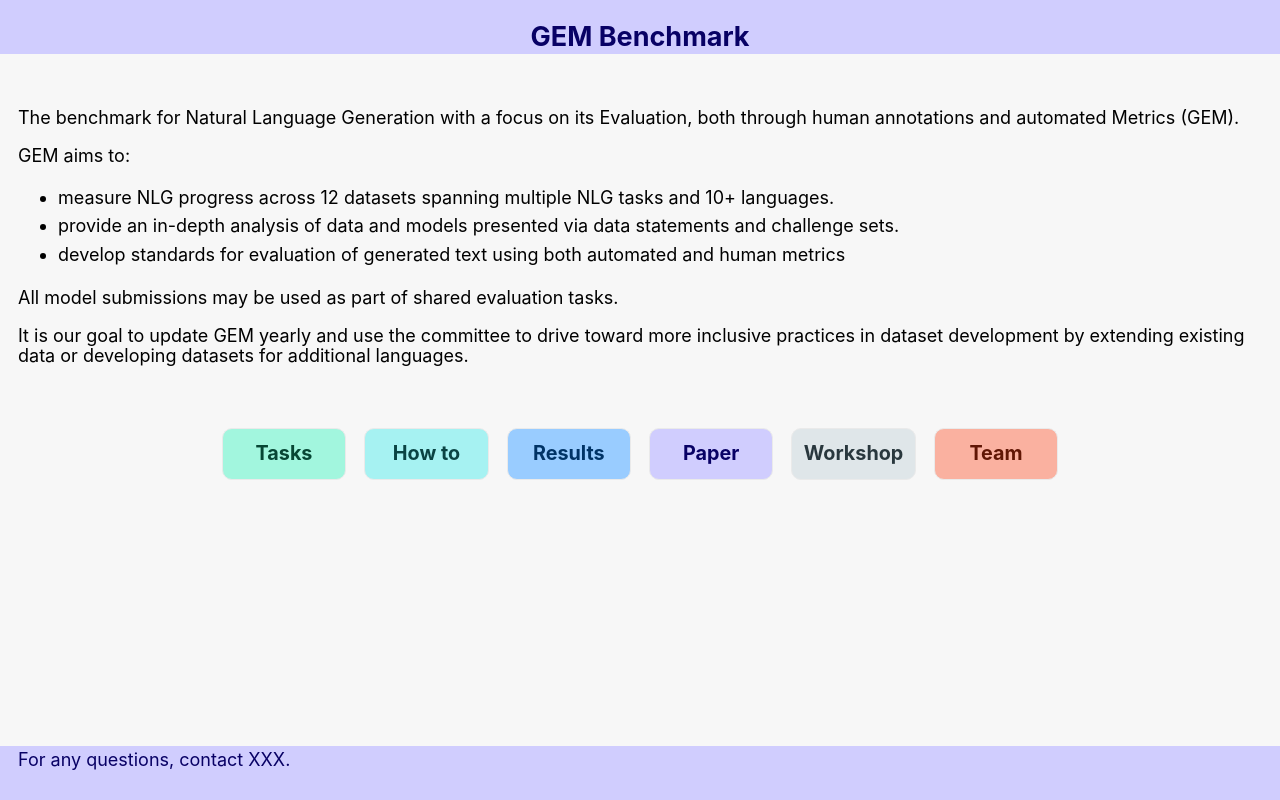
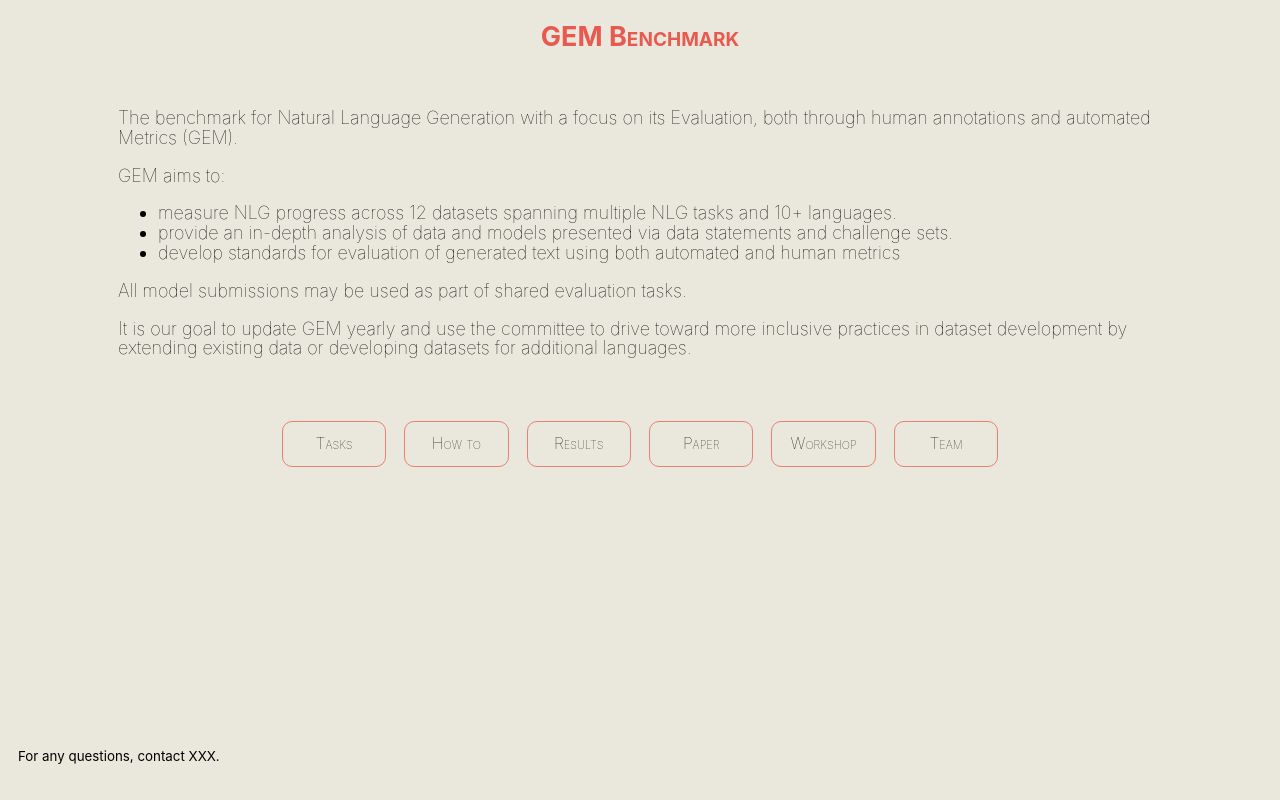
Before and after one commit to GEM-benchmark/GEM-benchmark.github.io, a Next.js app in the folder web/: page / in a window 1280 px wide. Built offline with nearby package versions, Linux system fonts and the light colour scheme.

Commit message:
switch color scheme to eggshell and red

```diff
--- a/web/components/layout.js
+++ b/web/components/layout.js
@@ -1,10 +1,10 @@
-import Head from 'next/head'
-import styles from './layout.module.css'
-import utilStyles from '../styles/utils.module.css'
-import Link from 'next/link'
+import Head from "next/head";
+import styles from "./layout.module.css";
+import utilStyles from "../styles/utils.module.css";
+import Link from "next/link";
 
-const name = 'GEM Benchmark'
-export const siteTitle = 'GEM'
+const name = "GEM Benchmark";
+export const siteTitle = "GEM";
 
 export default function Layout({ children, home }) {
   return (
@@ -24,14 +24,16 @@ export default function Layout({ children, home }) {
         <meta name="og:title" content={siteTitle} />
         <meta name="twitter:card" content="summary_large_image" />
       </Head>
-      <header className={styles.header + ' ' + utilStyles.purple}>
+      <header className={styles.header + " " + utilStyles.eggshell}>
         {home ? (
           <>
-            <h1 className={utilStyles.headingLg}>{name}</h1>
+            <h1 className={utilStyles.headingLg + " " + utilStyles.accent}>
+              {name}
+            </h1>
           </>
         ) : (
           <>
-              <h2 className={utilStyles.headingLg}>
+            <h2 className={utilStyles.headingLg + " " + utilStyles.accent}>
               <Link href="/">
                 <a className={utilStyles.colorInherit}>{name}</a>
               </Link>
@@ -40,11 +42,10 @@ export default function Layout({ children, home }) {
         )}
       </header>
       <div className={styles.container}>
-
         <main>{children}</main>
         <div className={styles.push}></div>
       </div>
-      <footer className={styles.footer + ' ' + utilStyles.purple}>
+      <footer className={styles.footer + " " + utilStyles.eggshell}>
         {!home && (
           <span className={styles.backToHome}>
             <Link href="/">
@@ -52,10 +53,8 @@ export default function Layout({ children, home }) {
             </Link>
           </span>
         )}
-        <span>
-          For any questions, contact XXX.
-    </span>
+        <span>For any questions, contact XXX.</span>
       </footer>
     </>
-  )
+  );
 }
--- a/web/components/layout.module.css
+++ b/web/components/layout.module.css
@@ -1,5 +1,5 @@
 .container {
-  max-width: 72rem;
+  max-width: 60rem;
   padding: 0 1rem;
   margin: 3rem auto;
   margin-bottom: -3rem;
@@ -10,11 +10,11 @@
   display: flex;
   flex-direction: column;
   align-items: center;
-  height: 3rem
+  height: 3rem;
 }
 
 .backToHome {
-  margin: 3rem 3rem 0 0;
+  margin: 0 3rem 0 0;
 }
 
 .footer,
@@ -22,4 +22,6 @@
   height: 3rem;
   padding: 0 1rem;
   display: flex;
+  font-size: 10pt;
+  color: #8e8d8a;
 }
--- a/web/pages/index.js
+++ b/web/pages/index.js
@@ -1,8 +1,8 @@
-import Head from 'next/head'
-import Layout, { siteTitle } from '../components/layout'
-import Link from 'next/link'
-import utilStyles from '../styles/utils.module.css'
-import styles from './index.module.css'
+import Head from "next/head";
+import Layout, { siteTitle } from "../components/layout";
+import Link from "next/link";
+import utilStyles from "../styles/utils.module.css";
+import styles from "./index.module.css";
 
 export default function Home() {
   return (
@@ -13,63 +13,67 @@ export default function Home() {
       <p className={styles.description}>
         The benchmark for Natural Language Generation with a focus on its
         Evaluation, both through human annotations and automated Metrics (GEM).
-        </p>
-        <p className={styles.description}>
-        GEM aims to:
-        </p>
-      <ul>
-        <li>measure NLG progress across 12 datasets spanning multiple NLG tasks
-          and 10+ languages.</li>
-        <li>provide an in-depth analysis of data and models presented via data
-          statements and challenge sets.</li>
-        <li>develop standards for evaluation of generated text using both automated and
-          human metrics</li>
+      </p>
+      <p className={styles.description}>GEM aims to:</p>
+      <ul className={styles.description}>
+        <li>
+          measure NLG progress across 12 datasets spanning multiple NLG tasks
+          and 10+ languages.
+        </li>
+        <li>
+          provide an in-depth analysis of data and models presented via data
+          statements and challenge sets.
+        </li>
+        <li>
+          develop standards for evaluation of generated text using both
+          automated and human metrics
+        </li>
       </ul>
       <p className={styles.description}>
-          All model submissions may be used as part of shared evaluation tasks.
-       </p>
-        <p className={styles.description}>
-        It is our goal to update GEM yearly and use the committee to drive toward
-        more inclusive practices in dataset development by extending existing data
-        or developing datasets for additional languages.
-        </p>
+        All model submissions may be used as part of shared evaluation tasks.
+      </p>
+      <p className={styles.description}>
+        It is our goal to update GEM yearly and use the committee to drive
+        toward more inclusive practices in dataset development by extending
+        existing data or developing datasets for additional languages.
+      </p>
       <div className={styles.grid}>
         <Link href="/tasks/">
-          <a className={styles.card + ' ' + styles.green}>
+          <a className={styles.card}>
             <h3>Tasks</h3>
           </a>
         </Link>
 
         <Link href="/get_started">
-          <a className={styles.card + ' ' + styles.teal}>
+          <a className={styles.card}>
             <h3>How to</h3>
           </a>
         </Link>
 
         <Link href="#">
-          <a className={styles.card + ' ' + styles.blue}>
+          <a className={styles.card}>
             <h3>Results</h3>
           </a>
         </Link>
 
         <Link href="#">
-          <a className={styles.card + ' ' + styles.purple} >
+          <a className={styles.card}>
             <h3>Paper</h3>
           </a>
         </Link>
 
         <Link href="#">
-          <a className={styles.card + ' ' + styles.gray} >
+          <a className={styles.card}>
             <h3>Workshop</h3>
           </a>
         </Link>
 
         <Link href="#">
-          <a className={styles.card + ' ' + styles.peach} >
+          <a className={styles.card}>
             <h3>Team</h3>
           </a>
         </Link>
       </div>
     </Layout>
-  )
+  );
 }
--- a/web/pages/index.module.css
+++ b/web/pages/index.module.css
@@ -1,10 +1,18 @@
-.title, .description {
+.title,
+.description {
   text-align: left;
 }
 
 .description {
   line-height: 1.1;
   font-size: 1rem;
+  font-weight: lighter;
+}
+
+.description {
+  line-height: 1.1;
+  font-size: 1rem;
+  font-weight: lighter;
 }
 
 .grid {
@@ -23,20 +31,25 @@
   text-align: center;
   color: inherit;
   text-decoration: none;
-  border: 1px solid #eaeaea;
+  border: 1px solid #e98074;
   border-radius: 10px;
-  transition: color 0.15s ease, border-color 0.15s ease;
+  transition: 0.3s ease;
+  font-variant: small-caps;
 }
 
 .card h3 {
   margin: 0 0 0 0;
-  font-size: 1.1rem;
+  font-size: 12pt;
+  font-weight: lighter;
 }
 
-.card p {
-  margin: 0;
-  font-size: 1.rem;
-  line-height: 1.5;
+.card:hover,
+.card:focus,
+.card:active {
+  color: white;
+  border-color: #e85a4f;
+  text-decoration: none;
+  background-color: #e85a4f;
 }
 
 @media (max-width: 600px) {
@@ -45,69 +58,3 @@
     flex-direction: column;
   }
 }
-
-.green {
-  background-color: #a2f6de;
-  color: #074634;
-}
-
-.green:hover, .green:focus, .green:active {
-  color: #021711;
-  border-color: #021711;
-  text-decoration: none;
-}
-
-.teal {
-  background-color: #a6f2f2;
-  color: #0a4343;
-}
-
-.teal:hover, .teal:focus, .teal:active {
-  color: #031616;
-  border-color: #031616;
-  text-decoration: none;
-}
-
-.blue {
-  background-color: #99ccff;
-  color: #003366;
-}
-
-.blue:hover, .blue:focus, .blue:active {
-  color: #000d1a;
-  border-color: #000d1a;
-  text-decoration: none;
-}
-
-.purple {
-  background-color: #d0cdfe;
-  color: #080165;
-}
-
-.purple:hover, .purple:focus, .purple:active {
-  color: #020019;
-  border-color: #020019;
-  text-decoration: none;
-}
-
-.gray {
-  background-color: #dfe6e9;
-  color: #29373d;
-}
-
-.gray:hover, .gray:focus, .gray:active {
-  color: #0a0e0f;
-  border-color: #0a0e0f;
-  text-decoration: none;
-}
-
-.peach {
-  background-color: #fab1a0;
-  color: #611605;
-}
-
-.peach:hover, .peach:focus, .peach:active {
-  color: #180501;
-  border-color: #180501;
-  text-decoration: none;
-}
--- a/web/styles/global.css
+++ b/web/styles/global.css
@@ -2,13 +2,14 @@ html,
 body {
   padding: 0;
   margin: 0;
-  font-family: -apple-system, BlinkMacSystemFont, Segoe UI, Roboto, Oxygen, Ubuntu,
-    Cantarell, Fira Sans, Droid Sans, Helvetica Neue, sans-serif;
+  font-family: -apple-system, BlinkMacSystemFont, Segoe UI, Roboto, Oxygen,
+    Ubuntu, Cantarell, Fira Sans, Droid Sans, Helvetica Neue, sans-serif;
   line-height: 1.6;
   font-size: 18px;
   height: 100%;
   min-height: 100%;
-  background-color: #f7f7f7;
+  /* background-color: #f7f7f7; */
+  background-color: #eae7dc;
 }
 
 #__next {
@@ -38,5 +39,6 @@ code {
   border-radius: 5px;
   padding: 0.75rem;
   font-size: 1.1rem;
-  font-family: Menlo, Monaco, Lucida Console, Liberation Mono, DejaVu Sans Mono, Bitstream Vera Sans Mono, Courier New, monospace;
+  font-family: Menlo, Monaco, Lucida Console, Liberation Mono, DejaVu Sans Mono,
+    Bitstream Vera Sans Mono, Courier New, monospace;
 }
--- a/web/styles/utils.module.css
+++ b/web/styles/utils.module.css
@@ -4,6 +4,7 @@
   font-weight: 800;
   letter-spacing: -0.05rem;
   margin: 1rem 0;
+  font-variant: small-caps;
 }
 
 .headingXl {
@@ -12,17 +13,20 @@
   font-weight: 800;
   letter-spacing: -0.05rem;
   margin: 1rem 0;
+  font-variant: small-caps;
 }
 
 .headingLg {
   font-size: 1.5rem;
   line-height: 1.4;
   margin: 1rem 0;
+  font-variant: small-caps;
 }
 
 .headingMd {
   font-size: 1.2rem;
   line-height: 1.5;
+  font-variant: small-caps;
 }
 
 .borderCircle {
@@ -55,7 +59,6 @@
   margin-right: 0.25rem;
 }
 
-
 .green {
   background-color: #a2f6de;
   color: #074634;
@@ -75,3 +78,21 @@
   background-color: #d0cdfe;
   color: #080165;
 }
+
+.eggshell {
+  background-color: #eae7dc;
+  color: black;
+}
+
+.eggshell .light {
+  color: #8e8d8a;
+}
+
+.eggshell .accent {
+  color: #e85a4f;
+}
+
+.eggshell .lightaccent {
+  font-weight: lighter;
+  color: #e98074;
+}
```
Also changed, not shown: web/lib/tutorial.js (added, +26 -0 lines), web/pages/get_started.js (+4 -4 lines), web/tutorial/getting_started.md (added, +10 -0 lines). Lines whose indentation alone changed are shown as unchanged.
